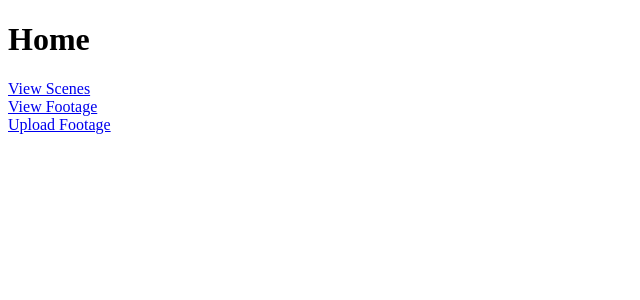
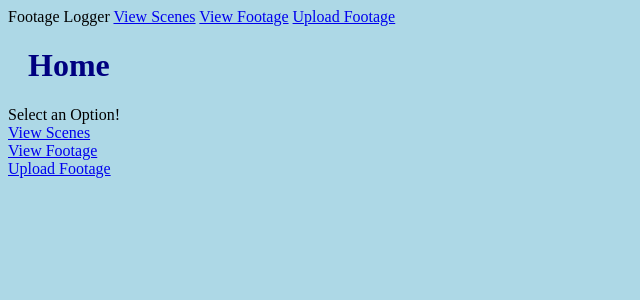
Before and after one commit to Walle10-0/the-reel-logger, a Django app: page / in a window 1280 px wide. Shown: the top 300 px of the page, without its empty margins (0-640 px from the left). Run offline with Django 5.2, Linux system fonts and the light colour scheme; parts of the project's set-up code (start-up, migrations or seed data) failed here and were passed over.

Commit message:
added header and css

```diff
--- /dev/null
+++ b/reel_logger/reel_logger_app/static/template.css
@@ -0,0 +1,8 @@
+body {
+    background-color: lightblue;
+}
+
+h1 {
+    color: navy;
+    margin-left: 20px;
+}
--- a/reel_logger/reel_logger_app/templates/footage_edit.html
+++ b/reel_logger/reel_logger_app/templates/footage_edit.html
@@ -1,6 +1,4 @@
-<!DOCTYPE html>
-<html>
-<body>
+{% include "header.html" %}
     <div>
         <a href="{% url 'View_Footage' %}">All Footage</a>
     </div>
--- a/reel_logger/reel_logger_app/templates/footage_list.html
+++ b/reel_logger/reel_logger_app/templates/footage_list.html
@@ -1,6 +1,4 @@
-<!DOCTYPE html>
-<html>
-<body>
+{% include "header.html" %}
   <h1>Footage</h1>
   <div>
     <h2>Search</h2>
--- a/reel_logger/reel_logger_app/templates/generic.html
+++ b/reel_logger/reel_logger_app/templates/generic.html
@@ -1,6 +1,4 @@
-<!DOCTYPE html>
-<html>
-<body>
+{% include "header.html" %}
     <div class="container center">
         <form method="POST" enctype="multipart/form-data">
             {% csrf_token %}
--- a/reel_logger/reel_logger_app/templates/generic_list.html
+++ b/reel_logger/reel_logger_app/templates/generic_list.html
@@ -1,6 +1,4 @@
-<!DOCTYPE html>
-<html>
-<body>
+{% include "header.html" %}
     <h1>list</h1>
     <ul>
         {% for item in list %}
--- /dev/null
+++ b/reel_logger/reel_logger_app/templates/header.html
@@ -0,0 +1,13 @@
+{% load static %}
+<!DOCTYPE html>
+<html>
+    <head>
+        <link rel="stylesheet" href="{% static 'template.css' %}">
+    </head>
+    <body>
+        <header>
+            Footage Logger
+            <a href="{% url 'View_Scenes' %}">View Scenes</a>
+            <a href="{% url 'View_Footage' %}">View Footage</a>
+            <a href="{% url 'File_Uploads' %}">Upload Footage</a>
+        </header>
--- a/reel_logger/reel_logger_app/templates/index.html
+++ b/reel_logger/reel_logger_app/templates/index.html
@@ -1,7 +1,8 @@
-<!DOCTYPE html>
-<html>
-<body>
+{% include "header.html" %}
     <h1>Home</h1>
+    <div>
+      Select an Option!
+    </div>
     <div>
       <a href="{% url 'View_Scenes' %}">View Scenes</a>
     </div>
--- a/reel_logger/reel_logger_app/templates/scene_edit.html
+++ b/reel_logger/reel_logger_app/templates/scene_edit.html
@@ -1,6 +1,4 @@
-<!DOCTYPE html>
-<html>
-<body>
+{% include "header.html" %}
   <a href="{% url 'View_Scenes' %}">all scenes</a>
   <h1>Scene {{form.instance.script_number}}</h1>
   <h2>{{form.instance.title}}</h2>
--- a/reel_logger/reel_logger_app/templates/scene_list.html
+++ b/reel_logger/reel_logger_app/templates/scene_list.html
@@ -1,6 +1,4 @@
-<!DOCTYPE html>
-<html>
-<body>
+{% include "header.html" %}
     <h1>Scene List</h1>
     <ul>
         {% for scene in list %}
--- a/reel_logger/reel_logger_app/templates/upload.html
+++ b/reel_logger/reel_logger_app/templates/upload.html
@@ -1,6 +1,4 @@
-<!DOCTYPE html>
-<html>
-<body>
+{% include "header.html" %}
     <div class="container center">
         <form method="POST" enctype="multipart/form-data">
             {% csrf_token %}
--- a/reel_logger/reel_logger_app/views.py
+++ b/reel_logger/reel_logger_app/views.py
@@ -23,6 +23,7 @@ def simple_save_if_valid(form, request):
 def index(request):
     return render(request, "index.html")
 
+# fix null error
 def fileupload(request):
     if request.method == 'POST':
         first = ""
```
